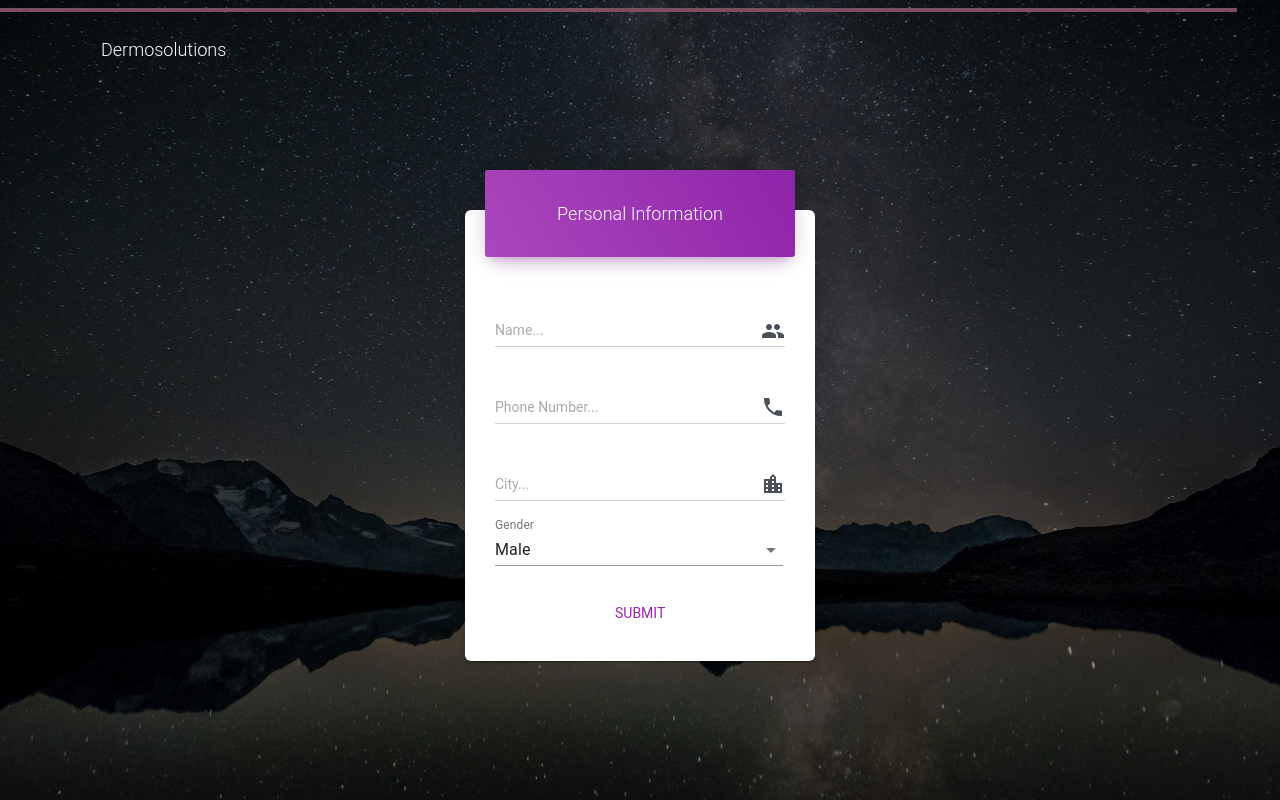
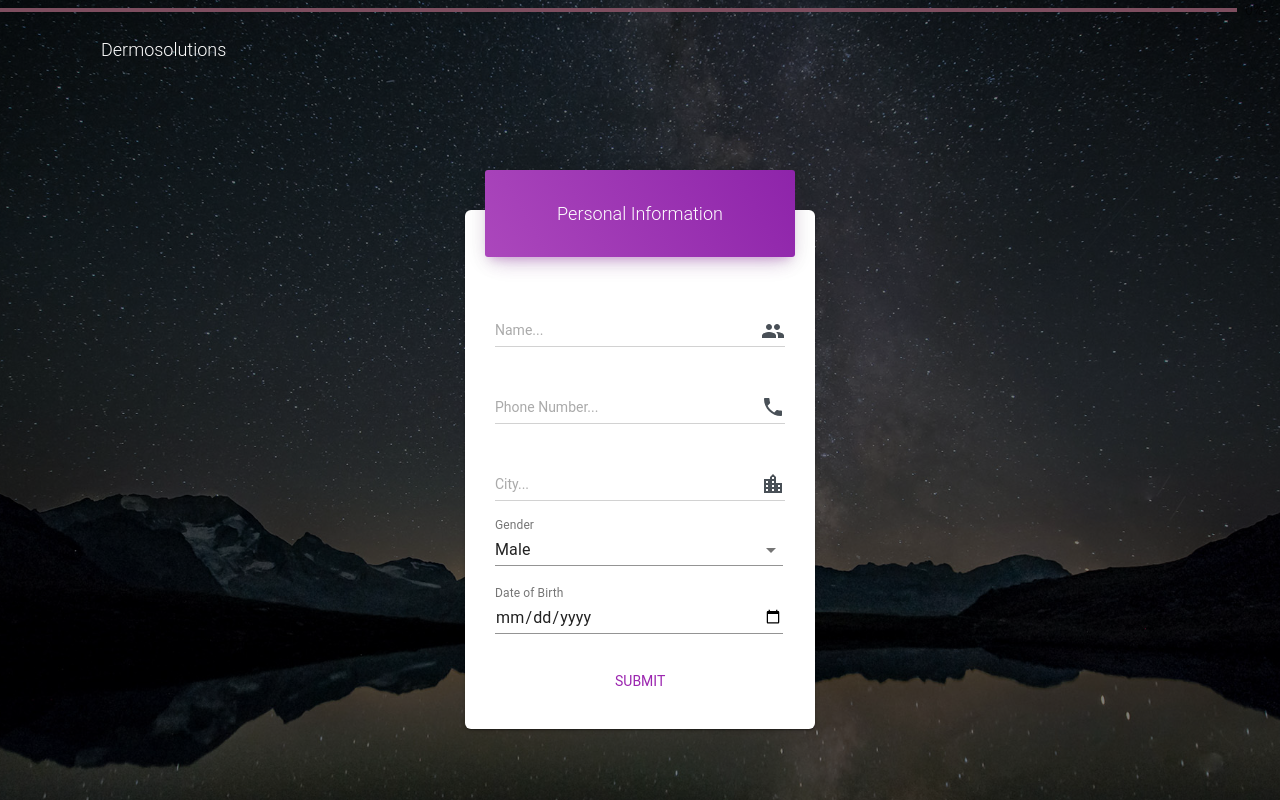
Before and after one commit to tejasdahad/Dermosolutions, a React (Create React App) app: page /personalinfo in a window 1280 px wide. Shown: the top 800 px of the page. Built offline with nearby package versions, Linux system fonts and the light colour scheme; no server answers.

Commit message:
added native date picker to personal info page

```diff
--- a/src/views/Info/PersonalInfo.js
+++ b/src/views/Info/PersonalInfo.js
@@ -1,6 +1,6 @@
 import React,{useState, useEffect, Fragment} from "react";
 import InputAdornment from "@material-ui/core/InputAdornment";
-import { FormControl, Radio, RadioGroup, FormControlLabel, FormLabel } from '@material-ui/core';
+import { FormControl, Radio, RadioGroup, FormControlLabel, FormLabel,TextField } from '@material-ui/core';
 import { setPersonalInfo } from '../../actions/info';
 import { storage } from '../../firebase/firebase';
 import { connect } from 'react-redux';
@@ -231,6 +231,19 @@ const PersonalInfo = (props) => {
                         <MenuItem value={'Others'}>Others</MenuItem>
                       </Select>
                   </FormControl>
+                  <FormControl style={{paddingTop:'20px'}}>
+                    <TextField style={{minWidth:'18rem'}}
+                      id="date"
+                      label="Date of Birth"
+                      type="date"
+                      className={classes.textField}
+                      InputLabelProps={{
+                        shrink: true,
+                      }}
+                      value={dob}
+                      onChange={date => setDOB(date)}
+                    />
+                  </FormControl>
                   </CardBody>
                   <CardFooter className={classes.cardFooter}>
                     <Button simple color="primary" size="lg" onClick={onSubmit}>
```
